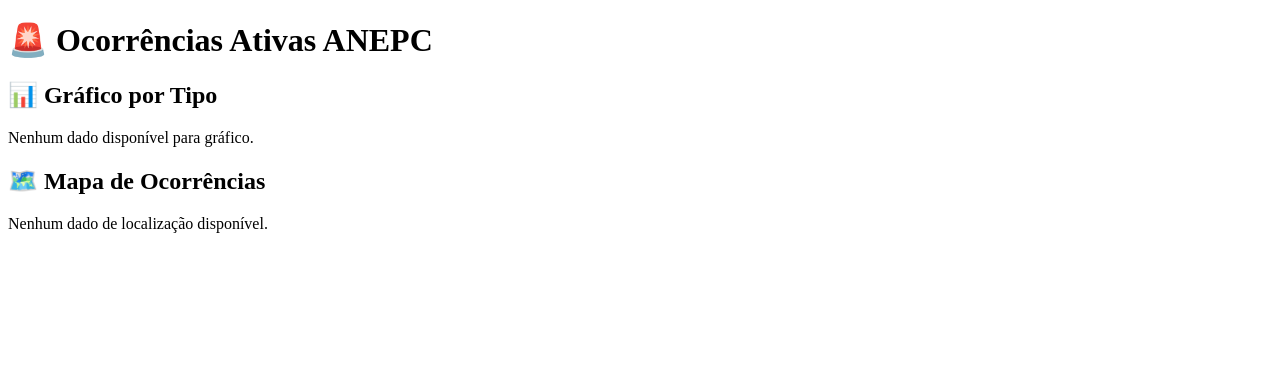
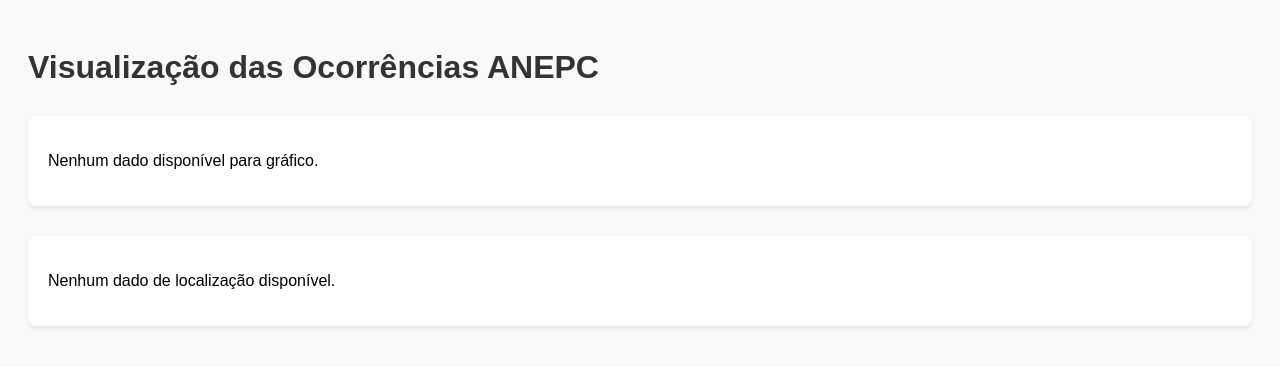
Before and after one commit to miguelt007/prociv3dscout, a Flask app: page / in a window 1280 px wide. Shown: the top 367 px of the page. Run offline with Flask 3, Linux system fonts and the light colour scheme; data that the repository does not hold is empty.

Commit message:
novo index.html

```diff
--- a/templates/index.html
+++ b/templates/index.html
@@ -1,16 +1,23 @@
 <!DOCTYPE html>
-<html>
+<html lang="pt">
 <head>
-  <meta charset="UTF-8">
-  <title>Dashboard ANEPC</title>
+    <meta charset="UTF-8">
+    <title>Ocorrências ANEPC</title>
+    <style>
+        body { font-family: Arial, sans-serif; padding: 20px; background-color: #f8f9fa; }
+        h1 { color: #333; }
+        .grafico, .mapa { margin-top: 30px; padding: 20px; background-color: #fff; border-radius: 8px; box-shadow: 0 2px 4px rgba(0,0,0,0.1); }
+    </style>
 </head>
 <body>
-  <h1>🚨 Ocorrências Ativas ANEPC</h1>
+    <h1>Visualização das Ocorrências ANEPC</h1>
 
-  <h2>📊 Gráfico por Tipo</h2>
-  {{ grafico|safe }}
+    <div class="grafico">
+        {{ grafico|safe }}
+    </div>
 
-  <h2>🗺️ Mapa de Ocorrências</h2>
-  {{ mapa|safe }}
+    <div class="mapa">
+        {{ mapa|safe }}
+    </div>
 </body>
 </html>
```
